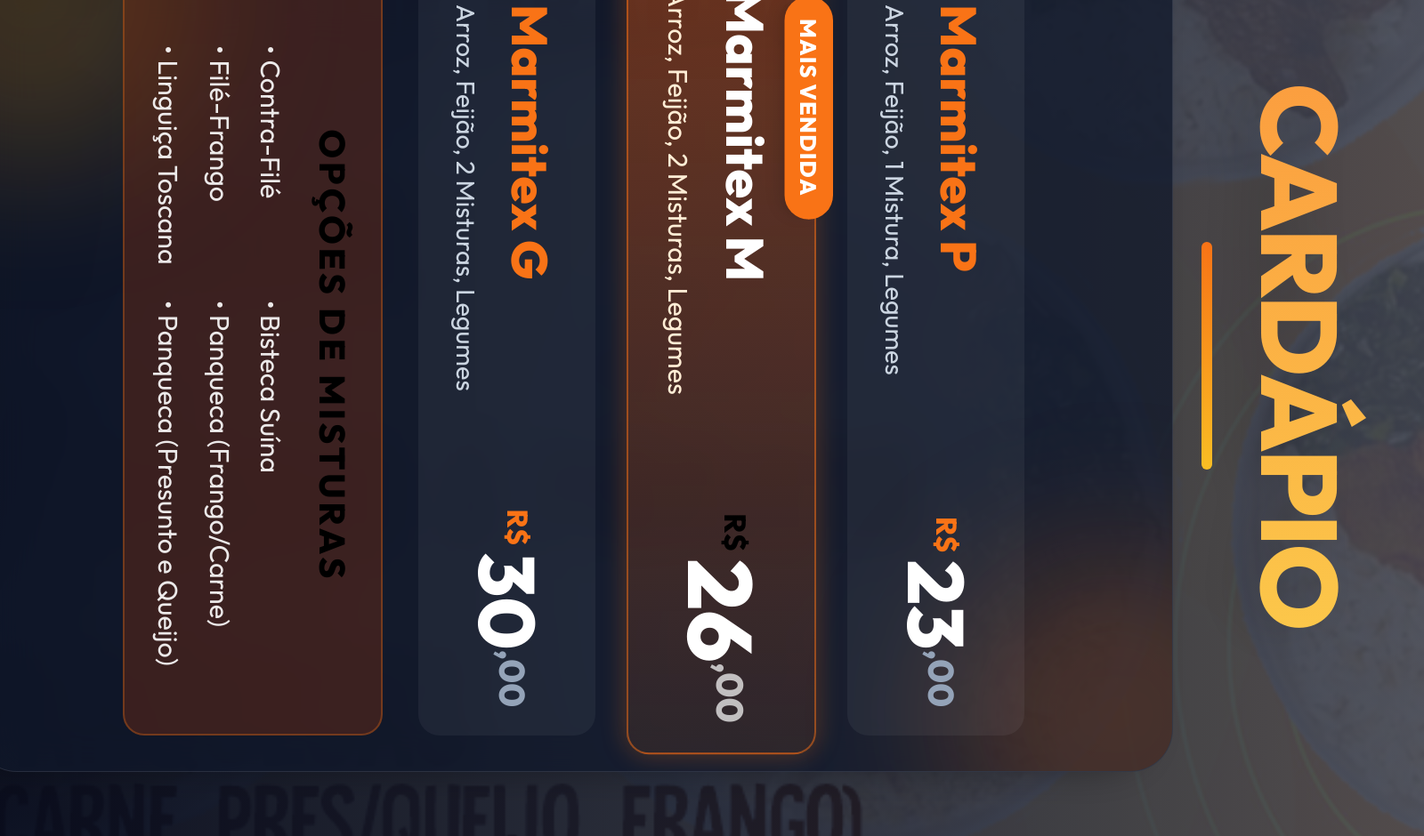
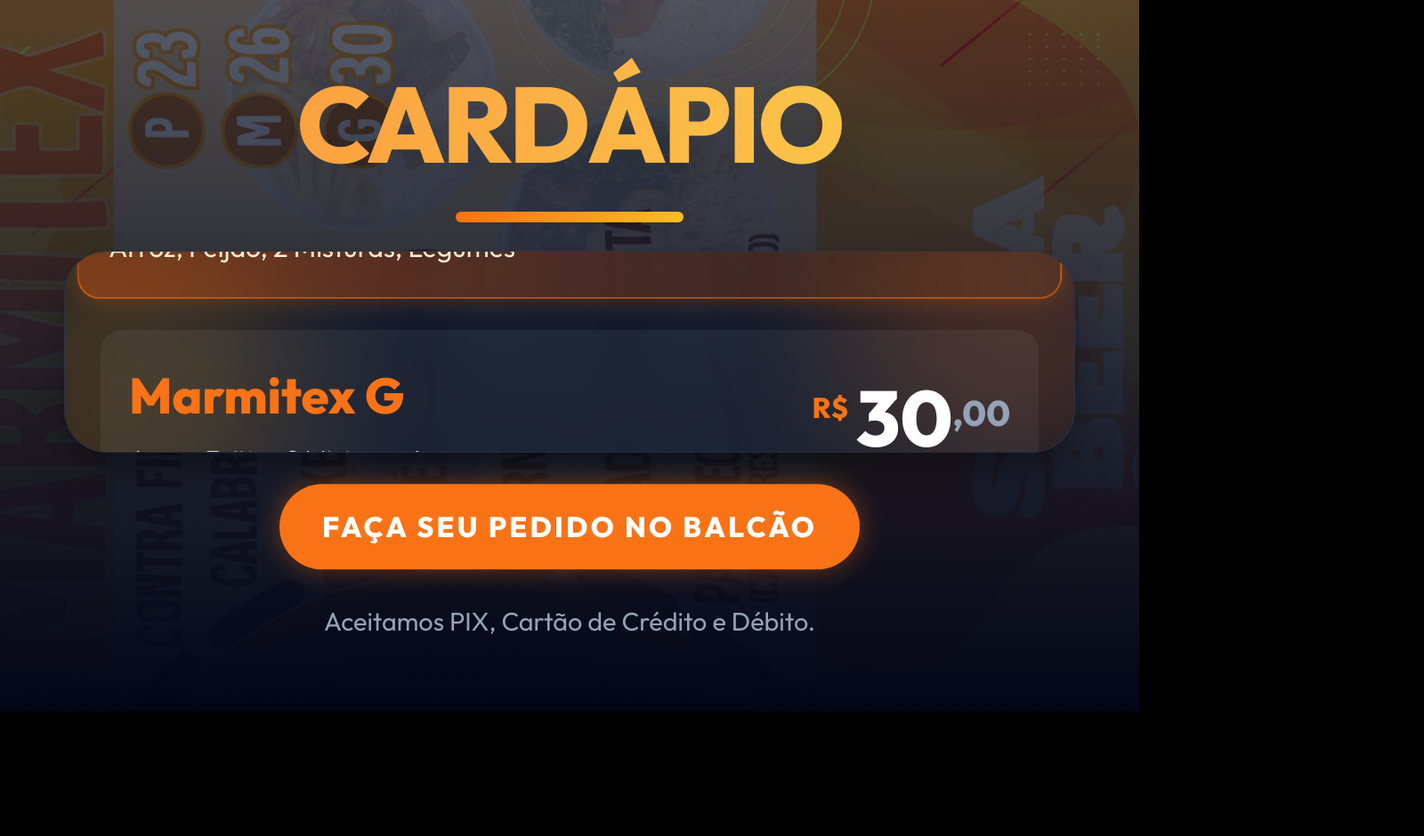
Before and after one commit to Prometheusz2020/cardapiotvbox, a website: page index.html in a window 1280 px wide. Shown: the whole page at 89% size, 1600 px wide, since content can reach past the window. After the commit the page ends 800 px from the top, so only its background shows below. Drawn offline with Linux system fonts and the light colour scheme.

Commit message:
Fix: Remove rotação

```diff
--- a/index.html
+++ b/index.html
@@ -21,13 +21,11 @@
 
         .tv-screen {
             /*
-               A TV Box envia sinal paisagem (1920x1080) para a TV em pé.
-               Desenhamos o painel 1080x1920 e rotacionamos 90 graus para preencher.
+               A tela já está configurada como em pé no sistema.
+               Então usamos 100vw e 100vh normalmente, sem rotacionar no CSS.
             */
-            width: 1080px;
-            height: 1920px;
-            transform: rotate(90deg); /* Use -90deg se ficar de cabeça para baixo */
-            position: relative;
+            width: 100vw;
+            height: 100vh;
             background-color: #0f172a;
             overflow: hidden;
             display: flex;
```
Also changed, not shown: dist/index.html.
